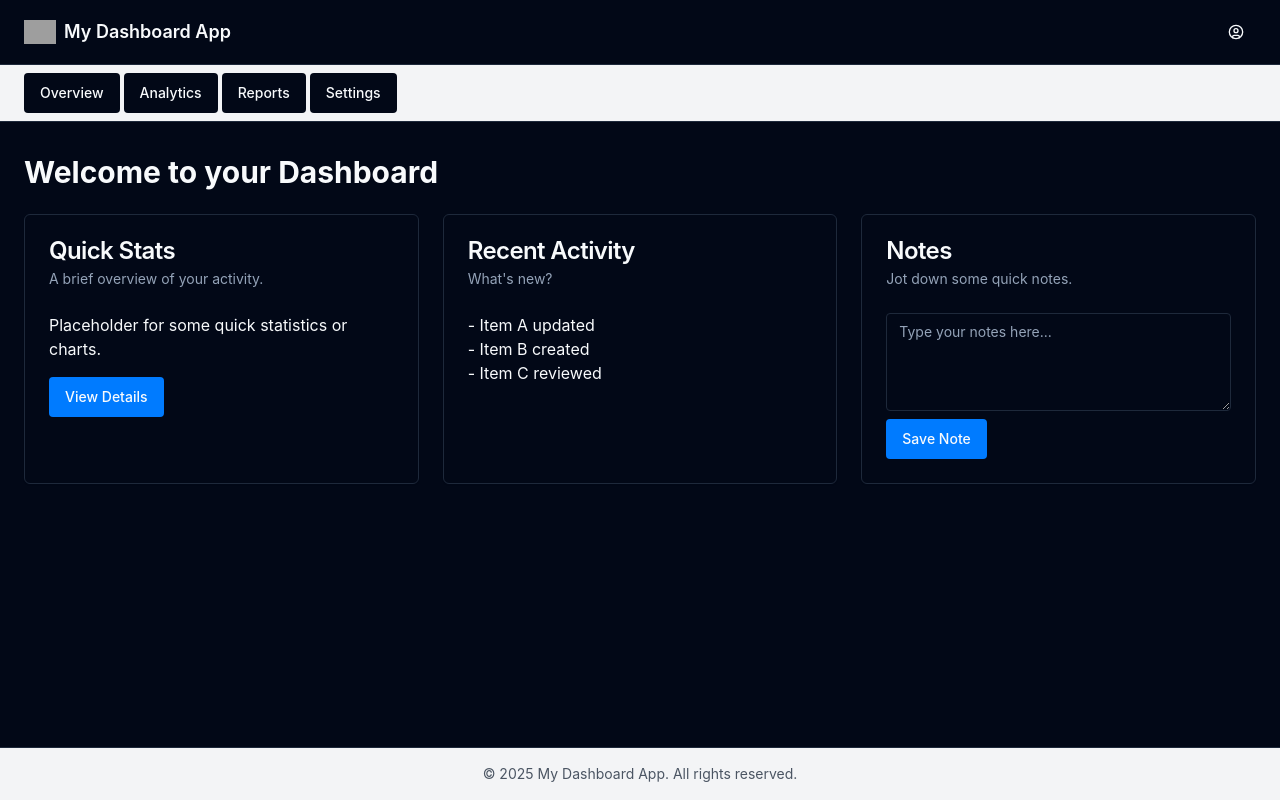
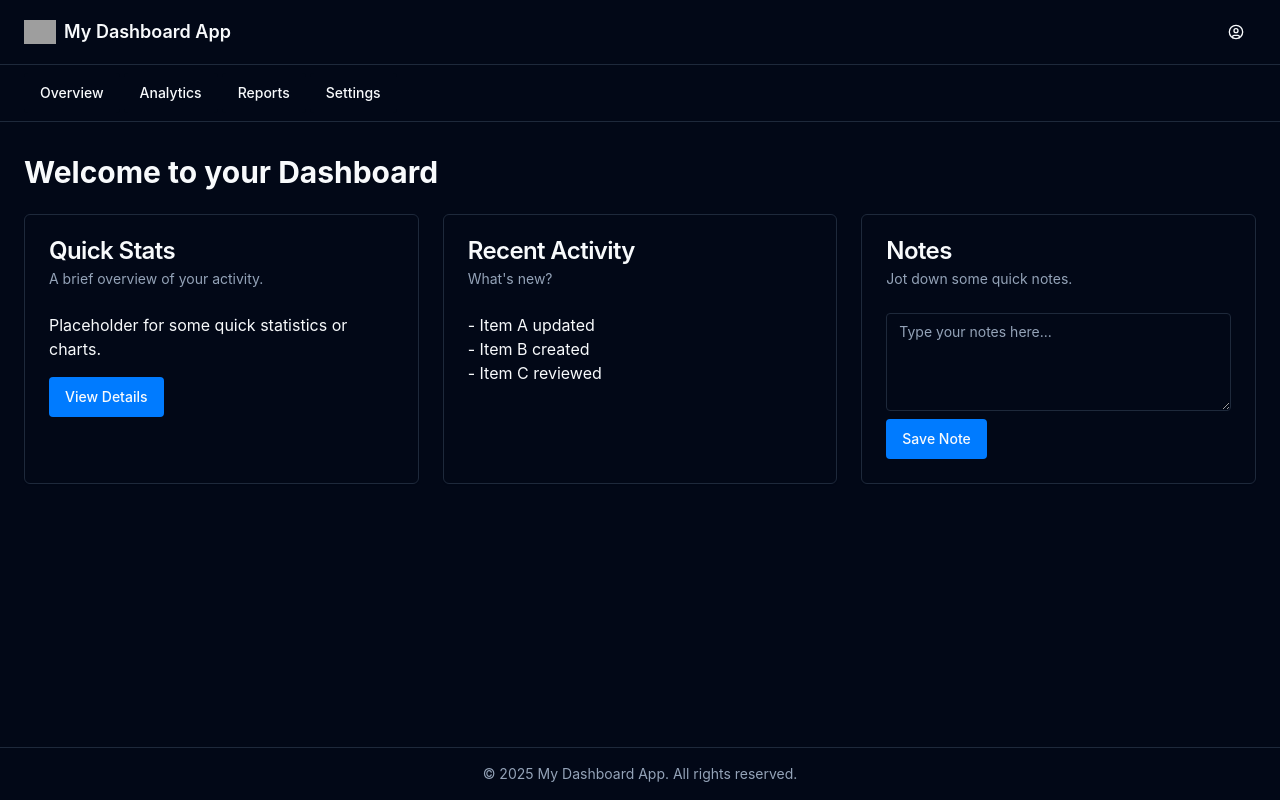
Before and after one commit to SadiqNaizam/MLO-a774-1c0a, a React (Vite) app: page /dashboard in a window 1280 px wide. Built offline with nearby package versions, Linux system fonts and the light colour scheme; grey boxes are pictures that could not be loaded.

Commit message:
Updated code files: DashboardPage.tsx

```diff
--- a/src/pages/DashboardPage.tsx
+++ b/src/pages/DashboardPage.tsx
@@ -32,7 +32,7 @@ const DashboardPage: React.FC = () => {
         onLogout={handleLogout}
         logoSrc="https://tailwindui.com/img/logos/mark.svg?color=indigo&shade=500"
       />
-      <nav className="bg-gray-100 dark:bg-gray-800 border-b">
+      <nav className="bg-background border-b"> {/* Updated background */}
         <div className="container mx-auto px-4 md:px-6">
           <NavigationMenu className="py-2">
             <NavigationMenuList>
@@ -111,7 +111,7 @@ const DashboardPage: React.FC = () => {
         </div>
       </main>
 
-      <footer className="py-4 bg-gray-100 dark:bg-gray-800 border-t text-center text-sm text-gray-600 dark:text-gray-400">
+      <footer className="py-4 bg-background border-t text-center text-sm text-muted-foreground"> {/* Updated background and text color for better contrast */}
         © {new Date().getFullYear()} My Dashboard App. All rights reserved.
       </footer>
     </div>
```
